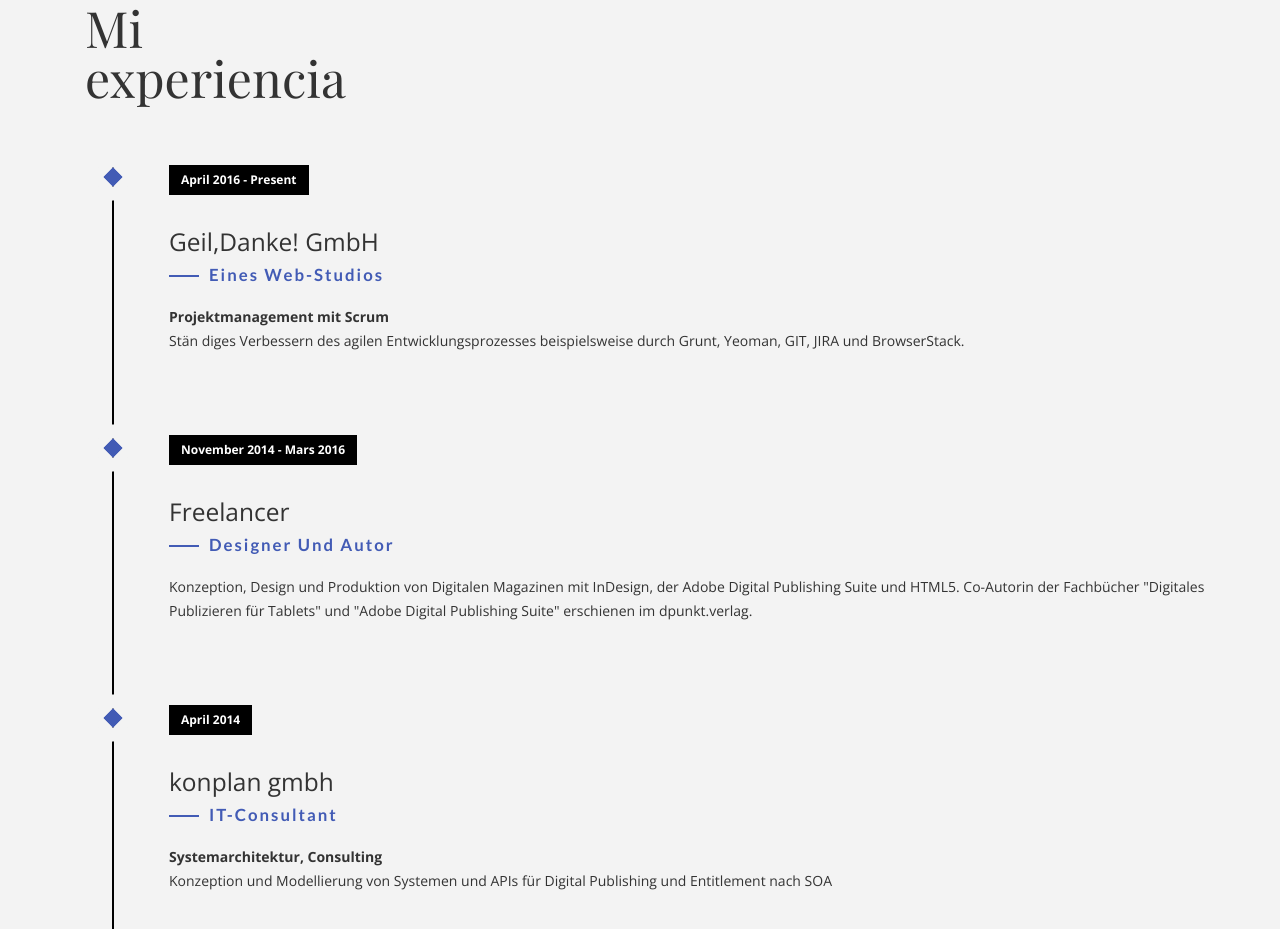
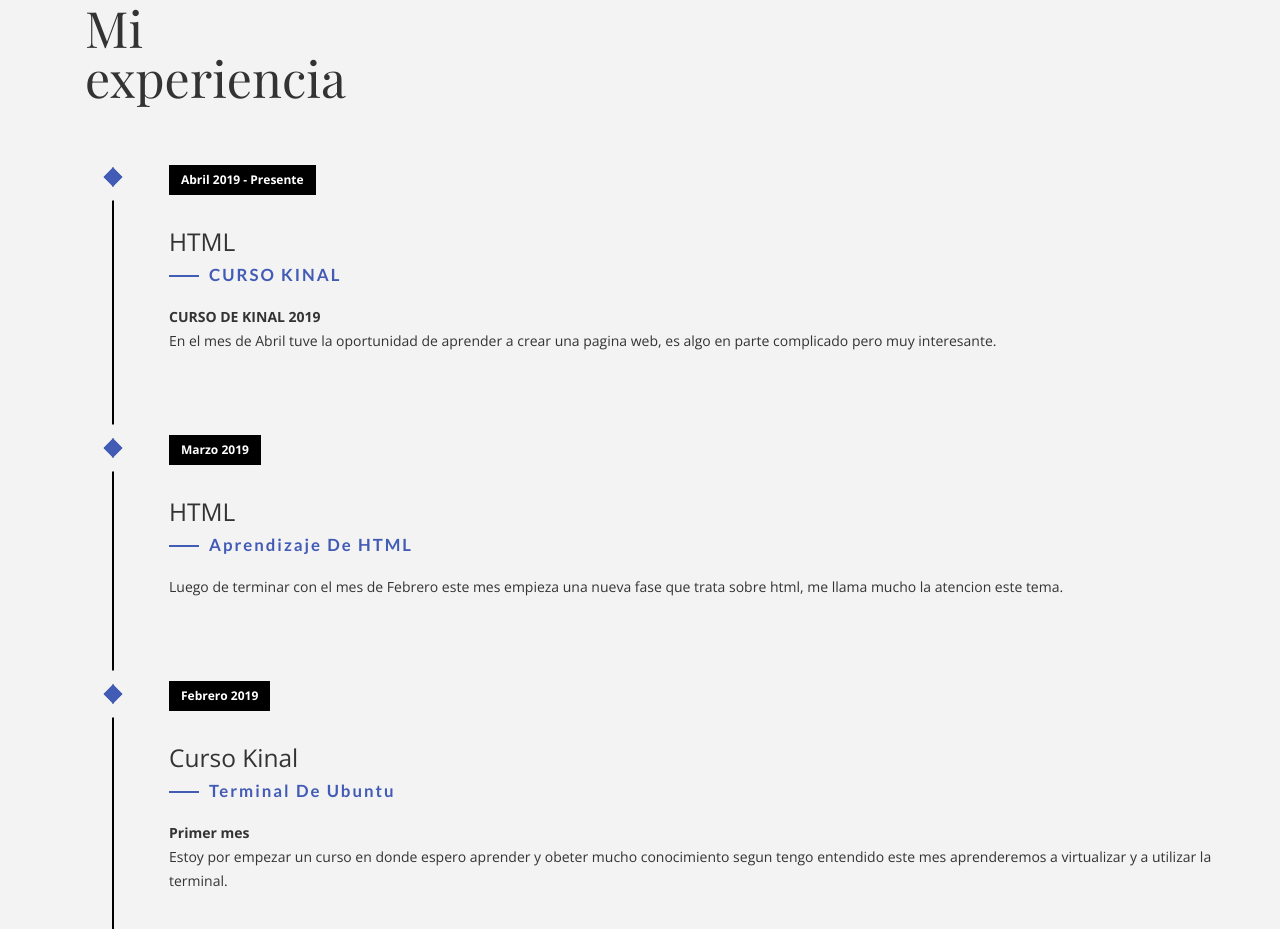
Before and after one commit to Joliva4777/test1, a plain HTML site: page index.html in a window 1280 px wide. Shown: the part 1708-2637 px from the top of the page. Drawn offline with nearby package versions, Linux system fonts and the light colour scheme; files whose address does not match are found by name; a web font is replaced by a local one.

Commit message:
Update index.html
modificando experiencias

```diff
--- a/index.html
+++ b/index.html
@@ -93,31 +93,30 @@
                     <li class="timeline-event" data-aos="fade-up">
                         <label class="timeline-event-icon"></label>
                         <div class="timeline-event-copy">
-                            <p class="timeline-event-thumbnail">April 2016 - Present</p>
-                            <h3>Geil,Danke! GmbH</h3>
-                            <h4>eines Web-Studios</h4>
-                            <p><strong>Projektmanagement mit Scrum</strong>
-                                <br>Stän diges Verbessern des agilen Entwicklungsprozesses beispielsweise durch Grunt, Yeoman, GIT, JIRA und BrowserStack.</p>
+                            <p class="timeline-event-thumbnail">Abril 2019 - Presente</p>
+                            <h3>HTML </h3>
+                            <h4>CURSO KINAL</h4>
+                            <p><strong>CURSO DE KINAL 2019</strong>
+                                <br>En el mes de Abril tuve la oportunidad de aprender a crear una pagina web, es algo en parte complicado pero muy interesante.</p>
                         </div>
                     </li>
                     <li class="timeline-event" data-aos="fade-up" data-aos-delay=".2">
                         <label class="timeline-event-icon"></label>
                         <div class="timeline-event-copy">
-                            <p class="timeline-event-thumbnail">November 2014 - Mars 2016</p>
-                            <h3>Freelancer</h3>
-                            <h4>Designer und Autor</h4>
-                            <p>Konzeption, Design und Produktion von Digitalen Magazinen mit InDesign, der Adobe Digital Publishing Suite und HTML5. Co-Autorin der Fachbücher "Digitales Publizieren für Tablets" und "Adobe Digital Publishing Suite" erschienen
-                                im dpunkt.verlag.</p>
+                            <p class="timeline-event-thumbnail">Marzo 2019</p>
+                            <h3>HTML</h3>
+                            <h4>Aprendizaje de HTML</h4>
+                            <p>Luego de terminar con el mes de Febrero este mes empieza una nueva fase que trata sobre html, me llama mucho la atencion este tema.</p>
                         </div>
                     </li>
                     <li class="timeline-event" data-aos="fade-up" data-aos-delay=".4">
                         <label class="timeline-event-icon"></label>
                         <div class="timeline-event-copy">
-                            <p class="timeline-event-thumbnail">April 2014</p>
-                            <h3>konplan gmbh</h3>
-                            <h4>IT-Consultant</h4>
-                            <p><strong>Systemarchitektur, Consulting</strong>
-                                <br>Konzeption und Modellierung von Systemen und APIs für Digital Publishing und Entitlement nach SOA</p>
+                            <p class="timeline-event-thumbnail">Febrero 2019</p>
+                            <h3>Curso Kinal</h3>
+                            <h4>Terminal de Ubuntu</h4>
+                            <p><strong>Primer mes</strong>
+                                <br>Estoy por empezar un curso en donde espero aprender y obeter mucho conocimiento segun tengo entendido este mes aprenderemos a virtualizar y a utilizar la terminal.</p>
                         </div>
                     </li>
                 </ul>
```
